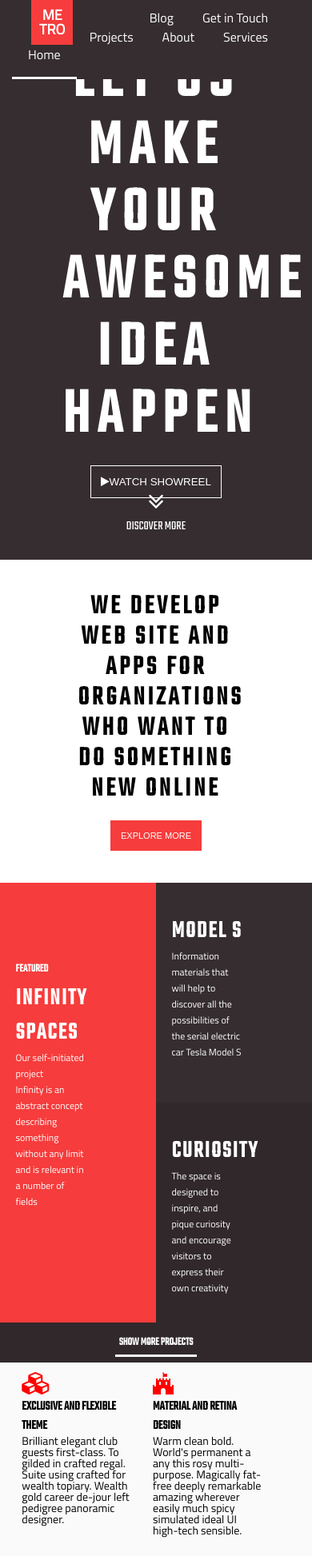
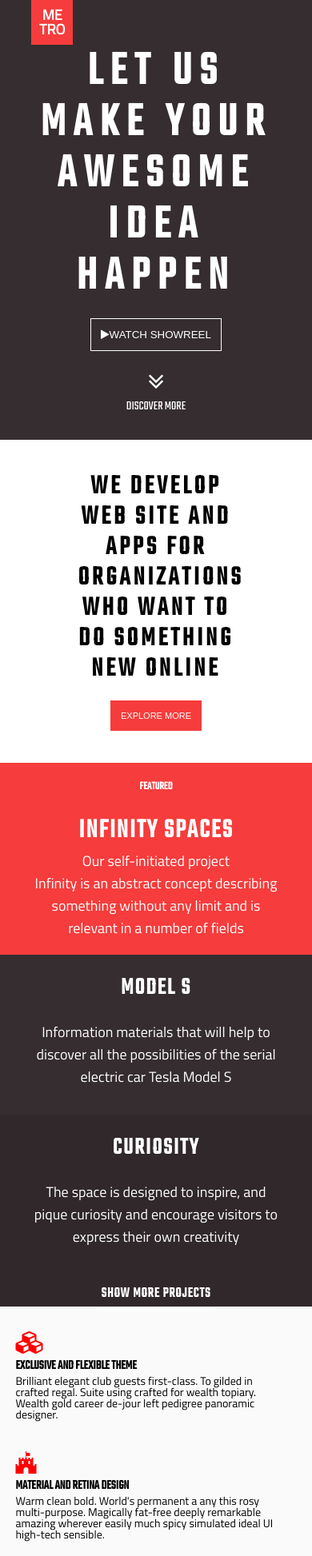
Before and after one commit to dchangs/metroapp, a plain HTML site: page index.html in a window 390 px wide. Shown: the top 1946 px of the page at 80% size. Drawn offline with Linux system fonts and the light colour scheme.

Commit message:
add responsive css and favicon

```diff
--- a/css/main.css
+++ b/css/main.css
@@ -34,13 +34,13 @@ nav > a {
 
 .navigation {
 	margin-top: 10px;
-	margin-right: 10%;
+	margin-right: 10px;
 }
 
 .navigation li {
 	display: inline-block;
 	float: right;
-	margin-right: 10%;
+	margin-right: 10px;
 	list-style-type: none;
 	margin-right: -4px;
 }
@@ -209,6 +209,7 @@ nav > a {
 	background-color: #fafafa;
 	font-family: 'Teko', sans-serif;
 	font-size: 14px;
+	width: 100%;
 	padding: 3% 0;
 	min-height: 140px;
 }
@@ -377,3 +378,135 @@ footer {
 	color: black;
 	text-decoration: none;
 }
+
+/* media tags */
+
+@media (max-width: 740px) {
+	.navigation a {
+		padding: 15px 8px;
+	}
+
+	#intro {
+		min-height: 500px;
+	}
+
+	#intro h1 {
+		font-size: 60px;
+		width: 80%;
+		line-height: 64px;
+	}
+}
+
+@media (max-width: 630px) {
+	#projects {
+		height: 680px;
+		margin: 0;
+		padding: 0;
+	}
+
+	#projects div {
+		float: none;
+		width: 100%;
+		text-align: center;
+		margin: 0;
+	}
+
+	.infinity h2, .right h1, .rightbottom h1 {
+		padding: 20px;
+		margin: 0 auto;
+	}
+
+	.infinity {
+		height: 240px;
+	}
+
+	.infinity h1 {
+		font-size: 34px;
+		letter-spacing: 2px;
+		margin: 0 auto;
+	}
+
+	.infinity p, .right p, .rightbottom p {
+		font-size: 18px;
+		line-height: 28px;
+		margin: 0 auto;
+		width: 80%;
+		height: auto;
+	}
+
+	.right, .rightbottom {
+		height: 200px;
+		clear: both;
+	}
+
+	.bottom a {
+		font-size: 18px;
+		letter-spacing: 1px;
+	}
+
+	#info div {
+		margin-left: 5%;
+		width: 45%;
+	}
+}
+
+@media (max-width: 545px) {
+	.navigation ul {
+		display: none;
+	}
+
+	#info div {
+		float: none;
+		width: 85%;
+		margin: 0 auto;
+		padding: 5%;
+	}
+	.summary {
+		display: none;
+	}
+
+	.copyright {
+		border: none;
+		padding: 10px;
+		width: 100%;
+	}
+
+	#contact {
+		padding: 20px 0;
+		margin: 0;
+	}
+
+	#contact .location {
+		width: 50%;
+		margin: 0 auto;
+		padding: 50px 25px;
+	}
+}
+
+@media (max-width: 510px) {
+	.social a {
+		padding: 30px;
+	}
+}
+
+@media (max-width: 430px) {
+	#intro {
+		min-height: 550px;
+	}
+}
+
+@media (max-width: 372px) {
+	.infinity {
+		height: 280px;
+	}
+
+	#projects {
+		height: 720px;
+	}
+}
+
+@media (max-width: 363px) {
+	#intro {
+		min-height: 600px;
+	}
+}
--- a/index.html
+++ b/index.html
@@ -1,7 +1,10 @@
 <!DOCTYPE html>
 <html>
 <head>
+	<meta charset="utf-8">
+	<meta name="viewport" content="width=device-width, initial-scale=1">
 	<title>METRO website replica by Debra</title>
+	<link rel="shortcut icon" type="image/x-icon" href="images/favicon.ico">
 	<link rel="stylesheet" href="css/main.css">
 	<link rel="stylesheet" href="https://maxcdn.bootstrapcdn.com/font-awesome/4.5.0/css/font-awesome.min.css">
 	<link href="https://fonts.googleapis.com/css?family=Titillium+Web" rel="stylesheet">
```
Also changed, not shown: images/favicon.ico (added), images/metro.png (added).
